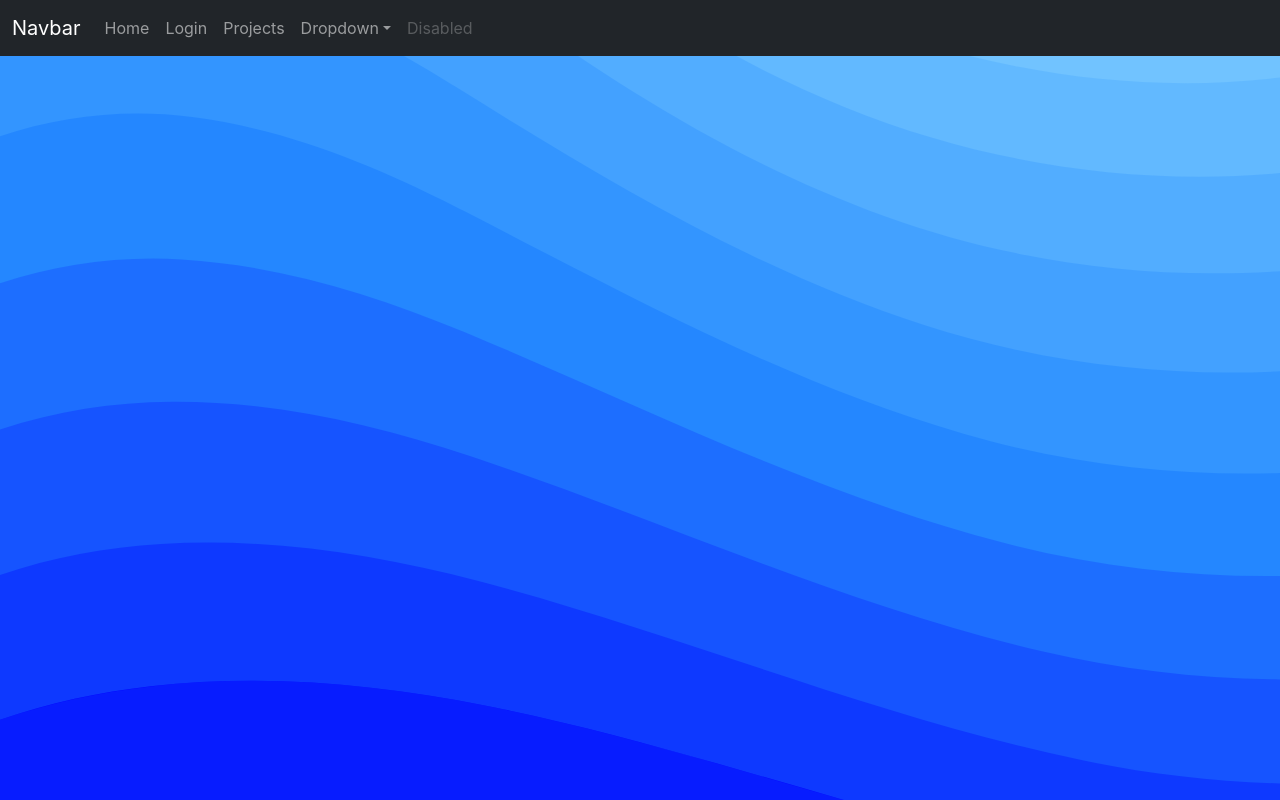
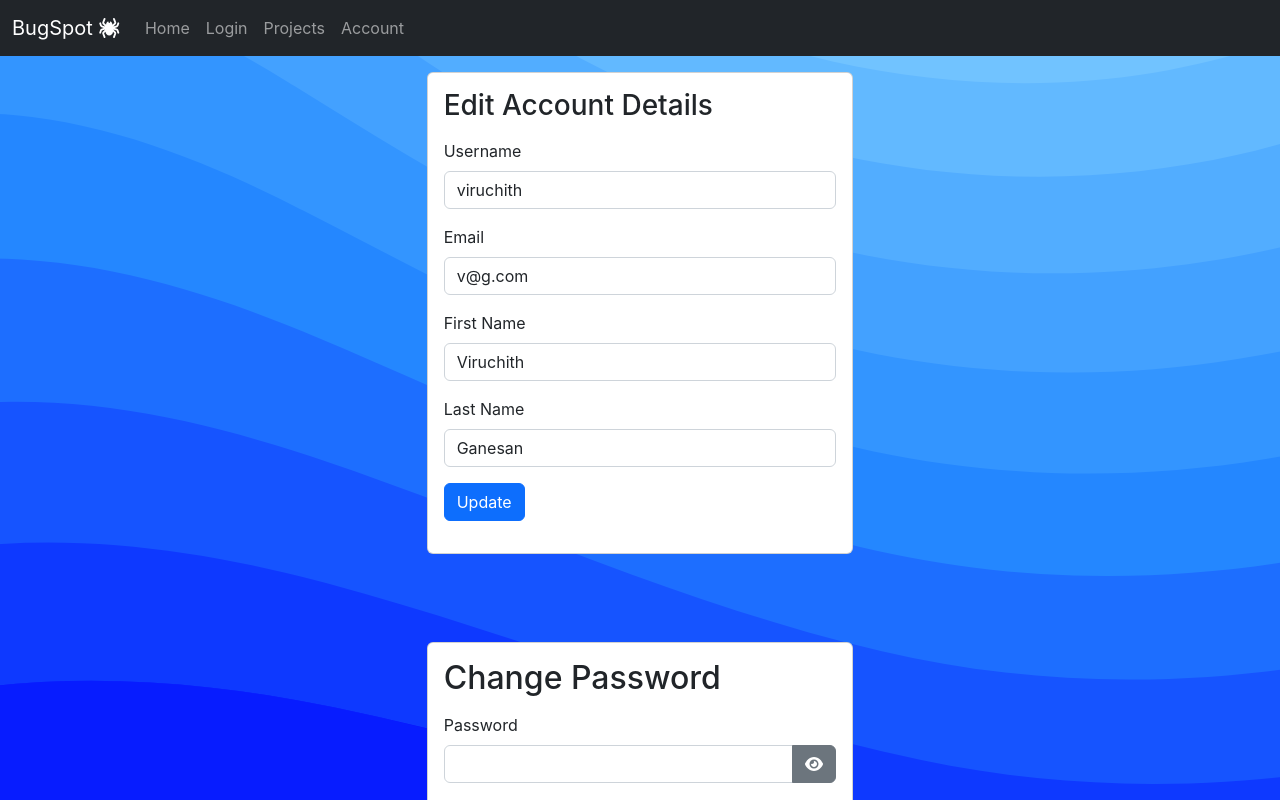
Before and after one commit to viruchith/react-bugspot, a React (Create React App) app: page /account in a window 1280 px wide. Shown: the top 800 px of the page. Built offline with nearby package versions, Linux system fonts and the light colour scheme.

Commit message:
account-page added

```diff
--- a/package.json
+++ b/package.json
@@ -3,6 +3,9 @@
   "version": "0.1.0",
   "private": true,
   "dependencies": {
+    "@fortawesome/fontawesome-svg-core": "^6.2.1",
+    "@fortawesome/free-solid-svg-icons": "^6.2.1",
+    "@fortawesome/react-fontawesome": "^0.2.0",
     "@testing-library/jest-dom": "^5.16.5",
     "@testing-library/react": "^13.4.0",
     "@testing-library/user-event": "^13.5.0",
--- a/src/App.js
+++ b/src/App.js
@@ -6,12 +6,14 @@ import NavBar from "./components/NavBar";
 import SignupPage from "./pages/SignupPage";
 import UserProjectsPage from "./pages/UserProjectsPage";
 import ProjectViewPage from "./pages/ProjectViewPage";
-import ChangePasswordPage from "./pages/ChangePasswordPage";
+import ChangePasswordComponent from "./components/ChangePasswordComponent";
 import ProjectDetailsEditPage from "./pages/ProjectDetailsEditPage";
 import ProjectCreatePage from "./pages/ProjectCreatePage";
 import ProjectVersionUpdatePage from "./pages/ProjectVersionUpdatePage";
 import ProjectMembersPage from "./pages/ProjectMembersPage";
 import CreateIssuePage from "./pages/CreateIssuePage";
+import UserAccountPage from "./pages/UserAccountPage";
+
 
 
 function App() {
@@ -25,7 +27,7 @@ function App() {
           <Route path="/" element={<div>Home</div>} />
           <Route path="/login" element={<LoginPage/>} />
           <Route path="/signup" element={<SignupPage/>} />
-          <Route path="/changepassword" element={<ChangePasswordPage/>}/>
+          <Route path="/account" element={<UserAccountPage/>}/>
           <Route path="/projects" element={<UserProjectsPage/>} />
           <Route path="/projects/create" element={<ProjectCreatePage/>}/>
           <Route path="/projects/:projectId/" element={<ProjectViewPage/>}/>
--- a/src/pages/ChangePasswordPage.js
+++ b/src/components/ChangePasswordComponent.js
@@ -1,18 +1,18 @@
 import React, { useState } from 'react'
 import { Link } from 'react-router-dom';
 import { validate } from 'validate.js';
-import AlertBoxComponent from '../components/AlertBoxComponent';
-import FieldErrorsComponent from '../components/FieldErrorsComponent';
+import AlertBoxComponent from './AlertBoxComponent';
+import FieldErrorsComponent from './FieldErrorsComponent';
 import FieldErrorsToStateMapper from '../helpers/FieldErrorsToStateMapper';
-import FormContainerComponent from '../components/FormContainerComponent';
+import FormContainerComponent from './FormContainerComponent';
+import PasswordInputComponent from './PasswordInputComponent';
 
-function ChangePasswordPage() {
+function ChangePasswordComponent() {
     const [fieldsErrors, setFieldsErrors] = useState({password:[],confirmPassword:[]});
 
     const [alertState,setAlertState] =  useState({visible:false,type:"danger",message:""});
 
-
-    const signupFormValidateRules = {
+    const changePasswordFormValidateRules = {
       password:{
         presence:true,
         length:{
@@ -31,10 +31,10 @@ function ChangePasswordPage() {
       e.preventDefault();
       setAlertState({visible:false,type:"success",message:""});
       const formValues = validate.collectFormValues(e.target);
-      const errors = validate(formValues,signupFormValidateRules);
+      const errors = validate(formValues,changePasswordFormValidateRules);
       FieldErrorsToStateMapper(errors,fieldsErrors,setFieldsErrors);
       if(errors===undefined){
-        setAlertState({visible:true,type:"success",message:"SignUp Successful !"});
+        setAlertState({visible:true,type:"success",message:"Password updated Successfully !"});
       }
     };
 
@@ -48,15 +48,14 @@ function ChangePasswordPage() {
             </div>
             {alertState.visible && <AlertBoxComponent type={alertState.type} message={alertState.message} />}
             <div className="mb-3">
-              <label htmlFor="password" className="form-label">Current Password</label>
-              <input type="password"
-                className="form-control" name="password" id="password" aria-describedby="helpId" placeholder=""/>
+            <label htmlFor="password" className="form-label">Password</label>
+            <PasswordInputComponent name={"password"} id={"password"}/>
               <FieldErrorsComponent errors={fieldsErrors.password} />
           </div>
 
           <div className="mb-3">
             <label htmlFor="confirmPassword" className="form-label">Confirm Password</label>
-              <input type="password" className="form-control" name="confirmPassword" id="confirmPassword" aria-describedby="helpId" placeholder=""/>
+            <PasswordInputComponent name={"confirmPassword"} id={"confirmPassword"}/>
               <FieldErrorsComponent errors={fieldsErrors.confirmPassword} />
           </div>
             <button type="submit" className="btn btn-primary">Change</button>
@@ -64,4 +63,4 @@ function ChangePasswordPage() {
     </FormContainerComponent>)
 }
 
-export default ChangePasswordPage
+export default ChangePasswordComponent
--- a/src/components/FormContainerComponent.js
+++ b/src/components/FormContainerComponent.js
@@ -2,7 +2,7 @@ import React from 'react'
 
 function FormContainerComponent(props) {
   return (
-    <div className="mt-5 mb-5 d-flex justify-content-center">
+    <div className="mt-3 mb-5 d-flex justify-content-center">
     <div className="card p-3 col-sm-6 col-md-4 col-lg-4">
       {props.children}
     </div>
--- a/src/components/NavBar.js
+++ b/src/components/NavBar.js
@@ -1,3 +1,4 @@
+import { FontAwesomeIcon } from '@fortawesome/react-fontawesome'
 import React from 'react'
 import { Link } from 'react-router-dom'
 
@@ -5,7 +6,7 @@ function NavBar() {
   return (
     <nav className="navbar navbar-dark navbar-expand-lg bg-dark">
     <div className="container-fluid">
-      <Link className="navbar-brand" to={"/"}>Navbar</Link>
+      <Link className="navbar-brand" to={"/"}>BugSpot <FontAwesomeIcon icon="fa-solid fa-spider" /></Link>
       <button className="navbar-toggler" type="button" data-bs-toggle="collapse" data-bs-target="#navbarSupportedContent" aria-controls="navbarSupportedContent" aria-expanded="false" aria-label="Toggle navigation">
         <span className="navbar-toggler-icon"></span>
       </button>
@@ -20,7 +21,10 @@ function NavBar() {
           <li className="nav-item">
             <Link className="nav-link" to="/projects">Projects</Link>
           </li>
-          <li className="nav-item dropdown">
+          <li className="nav-item">
+            <Link className="nav-link" to="/account">Account</Link>
+          </li>
+          {/* <li className="nav-item dropdown">
             <Link className="nav-link dropdown-toggle" role="button" data-bs-toggle="dropdown" aria-expanded="false">
               Dropdown
             </Link>
@@ -33,7 +37,7 @@ function NavBar() {
           </li>
           <li className="nav-item">
             <Link className="nav-link disabled">Disabled</Link>
-          </li>
+          </li> */}
         </ul>
       </div>
     </div>
--- /dev/null
+++ b/src/components/PasswordInputComponent.js
@@ -0,0 +1,14 @@
+import { FontAwesomeIcon } from '@fortawesome/react-fontawesome';
+import React, { useState } from 'react'
+
+function PasswordInputComponent({name,id}) {
+    const [toggle, setToggle] = useState(false);
+  return (
+    <div className="mb-3 input-group">
+        <input type={(toggle)?"text":"password"} className='form-control' name={name} id={name} />
+        <button type='button' className="btn btn-secondary" onClick={(e)=>{setToggle(!toggle)}}>{(toggle)?<FontAwesomeIcon icon="fa-solid fa-eye-slash" />:<FontAwesomeIcon icon="fa-solid fa-eye" />}</button>
+    </div>
+  )
+}
+
+export default PasswordInputComponent
--- a/src/pages/LoginPage.js
+++ b/src/pages/LoginPage.js
@@ -5,6 +5,7 @@ import AlertBoxComponent from '../components/AlertBoxComponent';
 import FieldErrorsComponent from '../components/FieldErrorsComponent';
 import FieldErrorsToStateMapper from '../helpers/FieldErrorsToStateMapper';
 import FormContainerComponent from '../components/FormContainerComponent';
+import PasswordInputComponent from '../components/PasswordInputComponent';
 
 function LoginPage() {
 
@@ -61,8 +62,7 @@ function LoginPage() {
           </div>
           <div className="mb-3">
             <label htmlFor="password" className="form-label">Password</label>
-            <input type="password"
-              className="form-control" name="password" id="password" aria-describedby="helpId" placeholder=""/>
+            <PasswordInputComponent name={"password"} id={"password"}/>
               <FieldErrorsComponent errors={fieldsErrors.password} />
           </div>
           <button type="submit" className="btn btn-primary">Login</button>
--- a/src/pages/SignupPage.js
+++ b/src/pages/SignupPage.js
@@ -5,6 +5,7 @@ import AlertBoxComponent from '../components/AlertBoxComponent';
 import FieldErrorsComponent from '../components/FieldErrorsComponent';
 import FieldErrorsToStateMapper from '../helpers/FieldErrorsToStateMapper';
 import FormContainerComponent from '../components/FormContainerComponent';
+import PasswordInputComponent from '../components/PasswordInputComponent';
 
 function SignupPage() {
 
@@ -98,14 +99,13 @@ function SignupPage() {
 
           <div className="mb-3">
             <label htmlFor="password" className="form-label">Password</label>
-            <input type="password"
-              className="form-control" name="password" id="password" aria-describedby="helpId" placeholder=""/>
+            <PasswordInputComponent name={"password"} id={"password"}/>
               <FieldErrorsComponent errors={fieldsErrors.password} />
           </div>
 
           <div className="mb-3">
             <label htmlFor="confirmPassword" className="form-label">Confirm Password</label>
-            <input type="password" className="form-control" name="confirmPassword" id="confirmPassword" aria-describedby="helpId" placeholder=""/>
+            <PasswordInputComponent name={"confirmPassword"} id={"confirmPassword"}/>
               <FieldErrorsComponent errors={fieldsErrors.confirmPassword} />
           </div>
           <button type="submit" className="btn btn-primary">SignUp</button>
--- /dev/null
+++ b/src/pages/UserAccountPage.js
@@ -0,0 +1,120 @@
+import React, { useState } from 'react'
+import FormContainerComponent from '../components/FormContainerComponent'
+import FieldErrorsComponent from '../components/FieldErrorsComponent'
+import FieldErrorsToStateMapper from '../helpers/FieldErrorsToStateMapper';
+import { validate } from 'validate.js';
+import AlertBoxComponent from '../components/AlertBoxComponent';
+import ChangePasswordComponent from '../components/ChangePasswordComponent';
+import usersMockArray from '../mock/usersMock';
+
+function UserAccountPage() {
+
+    const [fieldsErrors, setFieldsErrors] = useState({username:[],email:[],firstName:[],lastName:[]});
+
+    const [alertState,setAlertState] =  useState({visible:false,type:"danger",message:""});
+
+    const [userData, setUserData] = useState({id:1,username:"viruchith",email:"v@g.com",firstName:"Viruchith",lastName:"Ganesan"});
+
+    const [usernameAvail, setUsernameAvail] = useState({visible:false,message:"",valid:true});
+
+
+    const userDetailsEditFormValidateRules = {
+      username:{
+        presence: true,
+        format:{
+          pattern:/^[a-zA-Z0-9_-]{5,15}$/,
+          message:"Can contain only alphabets, numbers , underscore and hyphen !"
+        },
+        length:{
+          minimum:5,
+          maximum:15
+        }
+      },
+      email:{
+          presence:true,
+          email:true
+      },
+      firstName:{
+          presence:true
+      },
+      lastName:{
+          presence:true
+      },
+    };
+
+
+
+    const usernameAvailabilityCheck = (username)=>{
+        console.log(username);
+        if(username!==undefined && username.length>=5){
+            const t =  usersMockArray.find(u=>u.username===username);
+            if(t){
+                setUsernameAvail({visible:true,message:"username not available !",valid:false});
+            }else{
+                setUsernameAvail({visible:true,message:"username available !",valid:true});
+            }
+        }
+    };
+
+    const onSubmitHandler = (e)=>{
+      e.preventDefault();
+      setAlertState({visible:false,type:"success",message:""});
+      const formValues = validate.collectFormValues(e.target);
+      const errors = validate(formValues,userDetailsEditFormValidateRules);
+      FieldErrorsToStateMapper(errors,fieldsErrors,setFieldsErrors);
+      if(errors===undefined){
+        setUserData(formValues);
+        setAlertState({visible:true,type:"success",message:"SignUp Successful !"});
+      }
+    };
+
+
+
+  return (
+    <>
+    <FormContainerComponent>
+        <div className="mb-3">
+        <form action="" method="post" onSubmit={onSubmitHandler}  >
+        <div className="mb-3">
+            <h3>Edit Account Details</h3>
+        </div>
+          {alertState.visible && <AlertBoxComponent type={alertState.type} message={alertState.message} />}
+          <div className="mb-3">
+            <label htmlFor="username" className="form-label">Username</label>
+            <input type="text"
+              className="form-control" name="username" id="username" defaultValue={userData.username} onKeyUp={(e)=>{usernameAvailabilityCheck(e.target.value)}} aria-describedby="helpId" placeholder=""/>
+              {usernameAvail.visible&& <div className={(usernameAvail.valid)?'text-success':'text-danger'} >{usernameAvail.message}</div>}
+              <FieldErrorsComponent errors={fieldsErrors.username} />
+          </div>
+          <div className="mb-3">
+            <label htmlFor="email" className="form-label">Email</label>
+            <input type="text"
+              className="form-control" name="email" id="email" defaultValue={userData.email} aria-describedby="helpId" placeholder=""/>
+              <FieldErrorsComponent errors={fieldsErrors.email} />
+          </div>
+
+          <div className="mb-3">
+            <label htmlFor="firstName" className="form-label">First Name</label>
+            <input type="text"
+              className="form-control" name="firstName" id="firstName" defaultValue={userData.firstName} aria-describedby="helpId" placeholder=""/>
+              <FieldErrorsComponent errors={fieldsErrors.firstName} />
+          </div>
+
+          <div className="mb-3">
+            <label htmlFor="lastName" className="form-label">Last Name</label>
+            <input type="text"
+              className="form-control" name="lastName" id="lastName" defaultValue={userData.lastName} aria-describedby="helpId" placeholder=""/>
+              <FieldErrorsComponent errors={fieldsErrors.lastName} />
+          </div>
+          <button type="submit" className="btn btn-primary" disabled={!usernameAvail.valid} >Update</button>
+          <br />
+        </form>
+        </div>
+    </FormContainerComponent>
+    <br />
+    <ChangePasswordComponent/>
+    </>
+  )
+}
+
+export default UserAccountPage
```
Also changed, not shown: 1 other file (tests, documents, lock files or other folders). Lines whose indentation alone changed are shown as unchanged.
